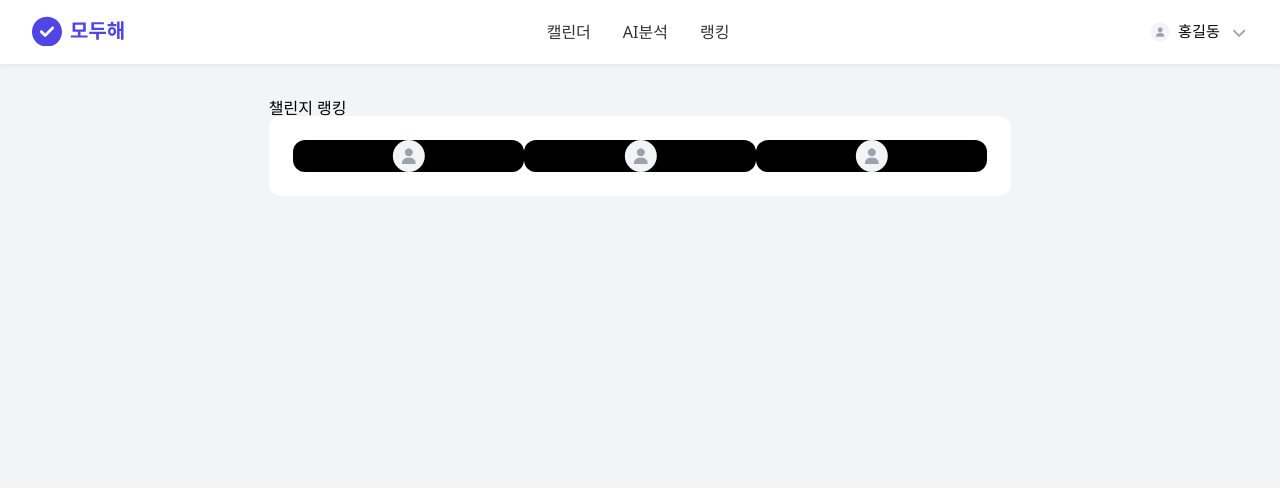
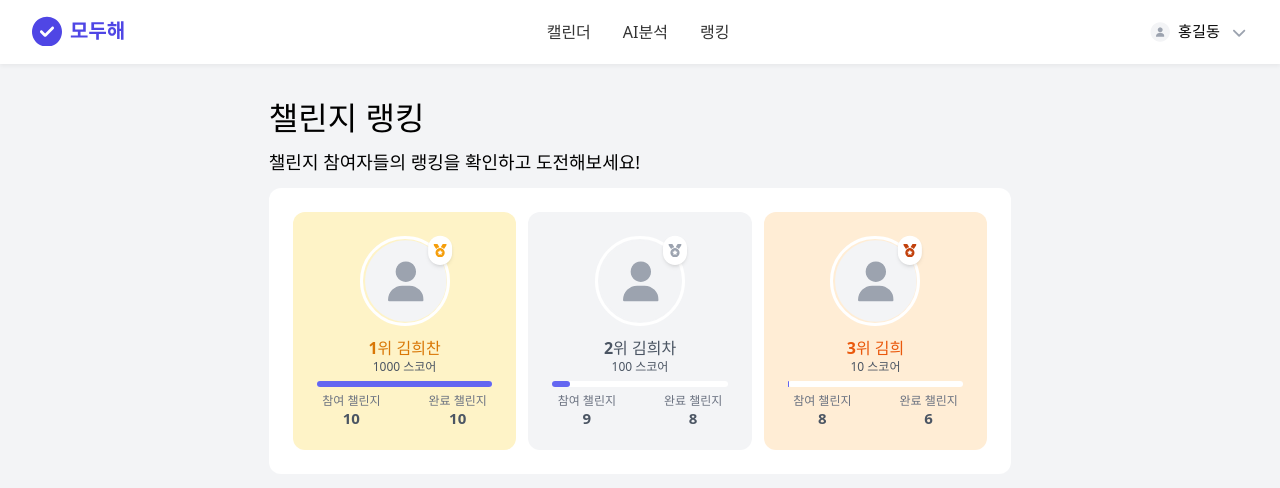
Before and after one commit to Modohe/frontend, a React (Vite) app in the folder my-project/: page /ranking in a window 1280 px wide. Shown: the top 488 px of the page. Built offline with nearby package versions, Linux system fonts and the light colour scheme.

Commit message:
순위 페이지 123등 component 완료

```diff
--- a/my-project/src/pages/RankingPage/index.jsx
+++ b/my-project/src/pages/RankingPage/index.jsx
@@ -1,23 +1,64 @@
 import * as S from "./styles";
 import ProfileIcon from "@/assets/ProfileIcon.svg";
+import GoldMedal from "@/assets/GoldMedal.svg";
+import SilverMedal from "@/assets/SilverMedal.svg";
+import BronzeMedal from "@/assets/BronzeMedal.svg";
 
 
-// const rankingPeoples = [
-//   { rank: 1, name: '김희찬', score: 1000, ingChallenge: 10, endChallenge: 10 },
-//   { rank: 2, name: '김희차', score: 100, ingChallenge: 9, endChallenge: 8 },
-//   { rank: 3, name: '김희', score: 10, ingChallenge: 8, endChallenge: 6 },
-//   { rank: 4, name: '김흐', score: 1, ingChallenge: 7, endChallenge: 4 }
-// ]
+
+const rankingPeoples = [
+  { rank: 1, name: '김희찬', score: 1000, ingChallenge: 10, endChallenge: 10 },
+  { rank: 2, name: '김희차', score: 100, ingChallenge: 9, endChallenge: 8 },
+  { rank: 3, name: '김희', score: 10, ingChallenge: 8, endChallenge: 6 },
+  { rank: 4, name: '김흐', score: 1, ingChallenge: 7, endChallenge: 4 }
+]
+
+const getMedalByRank = (rank) => {
+  if (rank === 1) return GoldMedal;
+  if (rank === 2) return SilverMedal;
+  if (rank === 3) return BronzeMedal;
+  return null;
+};
 
 export default function RankingPage() {
+  const maxScore = rankingPeoples[0]?.score || 5000;
+  const maxScoreRounded = Math.ceil(maxScore / 100) * 100;
+
   return (
     <S.RankinPageContainer>
-      챌린지 랭킹
+      <S.Title>챌린지 랭킹</S.Title>
+      <S.SubTitle>챌린지 참여자들의 랭킹을 확인하고 도전해보세요!</S.SubTitle>
+
       <S.TopRankers>
-        <S.TopRanker><S.TopRankerProfile src={ProfileIcon}></S.TopRankerProfile></S.TopRanker>
-        <S.TopRanker><S.TopRankerProfile src={ProfileIcon}></S.TopRankerProfile></S.TopRanker>
-        <S.TopRanker><S.TopRankerProfile src={ProfileIcon}></S.TopRankerProfile></S.TopRanker>
-      </S.TopRankers>
-    </S.RankinPageContainer>
+        {rankingPeoples.slice(0, 3).map((person, index) => {
+          const medal = getMedalByRank(person.rank);
+          return (
+            <S.TopRanker key={index} $rank={person.rank}>
+              <S.ProfileWrapper>
+                <S.ProfileImage src={ProfileIcon} />
+                {medal && <S.Medal src={medal} />}
+              </S.ProfileWrapper>
+              <S.InfoBox>
+                <S.NameText $rank={person.rank}>{person.rank}위 {person.name}</S.NameText>
+                <S.ScoreText>{person.score} 스코어</S.ScoreText>
+                <S.ProgressBarContainer>
+                  <S.ProgressBar width={`${(person.score / maxScoreRounded) * 100}%`} />
+                </S.ProgressBarContainer>
+                <S.ChallengeWrapper>
+                  <S.ChallengeItem>
+                    참여 챌린지
+                    <S.ChallengeScore>{person.ingChallenge}</S.ChallengeScore>
+                  </S.ChallengeItem>
+                  <S.ChallengeItem>
+                    완료 챌린지
+                    <S.ChallengeScore>{person.endChallenge}</S.ChallengeScore>
+                  </S.ChallengeItem>
+                </S.ChallengeWrapper>
+              </S.InfoBox>
+            </S.TopRanker>
+          )
+        })}
+      </S.TopRankers >
+    </S.RankinPageContainer >
   )
 }
--- a/my-project/src/pages/RankingPage/styles.js
+++ b/my-project/src/pages/RankingPage/styles.js
@@ -1,4 +1,16 @@
 import styled from "styled-components";
+
+export const Title = styled.h1`
+  font-size: 32px;
+  font-weight: bold;
+  line-height: 36px;
+`;
+
+export const SubTitle = styled.p`
+  font-size: 18px;
+  line-height: 28px;
+  margin: 12px 0;
+`;
 
 export const RankinPageContainer = styled.div`
   height: 100vw;
@@ -12,13 +24,20 @@ export const TopRankers = styled.div`
   border-radius: 12px;
   display: flex;
   justify-content: space-between;
+  gap: 12px;
 `;
 
 export const TopRanker = styled.div`
   width: 100%;
   height: 100%;
+  padding: 24px;
   border-radius: 12px;
-  background-color: #000000;
+  background-color: ${(props) => {
+    if (props.$rank === 1) return "#FEF3C7";
+    if (props.$rank === 2) return "#F3F4F6";
+    if (props.$rank === 3) return "#FFEDD5";
+    return "#fefefe";
+  }};
 
   display: flex;
   flex-direction: column;
@@ -26,8 +45,89 @@ export const TopRanker = styled.div`
   justify-content: center;
 `;
 
-export const TopRankerProfile = styled.img`
+export const Medal = styled.img`
+  position: absolute;
+  top: 17px;
+  right: 10px;
+  transform: translate(50%, -50%);
+  width: 36px;
+  height: 36px;
+`;
+
+export const ProfileWrapper = styled.div`
   position: relative;
-  width: auto;
-  height: auto;
 `;
+
+export const ProfileImage = styled.img`
+  width: 90px;
+  height: 90px;
+  border-radius: 50%;
+  border: 3px solid #ffffff;
+  box-sizing: border-box;
+`;
+
+export const InfoBox = styled.div`
+  color: #fff;
+  margin-top: 12px;
+  text-align: center;
+  width: 100%;
+`;
+
+export const NameText = styled.div`
+  font-weight: bold;
+  font-size: 16px;
+  color: ${(props) => {
+    if (props.$rank === 1) return "#D97706";
+    if (props.$rank === 2) return "#4B5563";
+    if (props.$rank === 3) return "#EA580C";
+  }};
+  margin-bottom: 5px;
+`;
+
+export const ScoreText = styled.div`
+  font-size: 12px;
+  font-weight: 500;
+  color: #4b5563;
+`;
+
+export const ProgressBarContainer = styled.div`
+  margin: 8px auto;
+  width: 100%;
+  height: 6px;
+  background-color: #ffffff;
+  border-radius: 4px;
+`;
+
+export const ProgressBar = styled.div`
+  height: 100%;
+  background-color: #6366f1;
+  border-radius: 4px;
+  width: ${(props) => props.width || "0%"};
+`;
+
+export const ChallengeCount = styled.div`
+  font-size: 12px;
+`;
+
+export const ChallengeWrapper = styled.div`
+  display: flex;
+  justify-content: center;
+  gap: 48px;
+  margin-top: 8px;
+  color: #000;
+`;
+
+export const ChallengeItem = styled.div`
+  display: flex;
+  flex-direction: column;
+  align-items: center;
+  font-size: 12px;
+  color: #6b7280;
+`;
+
+export const ChallengeScore = styled.div`
+  font-size: 15px;
+  font-weight: bold;
+  color: #4b5563;
+  margin-top: 4px;
+`;
```
